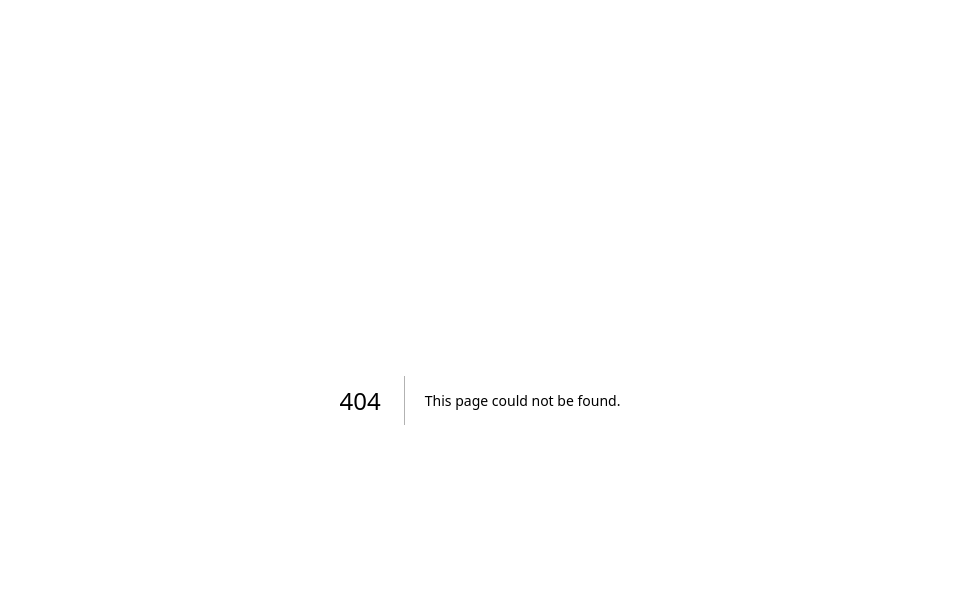
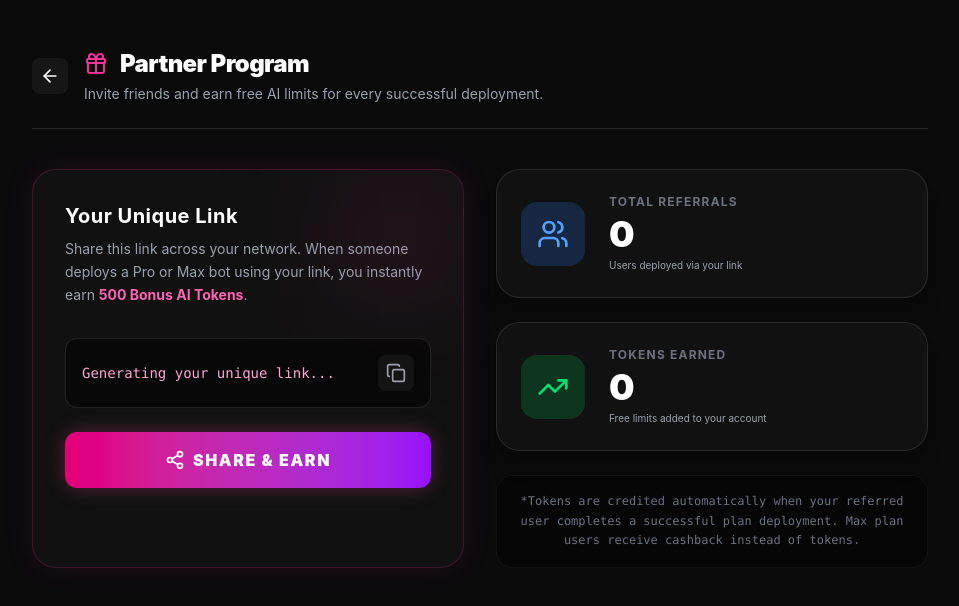
Before and after one commit to hopondfgvcx501-rgb/clawlink, a Next.js app: page /dashboard/referral in a window 1280 px wide. Before the commit this address had no page. Shown: the top 606 px of the page, without its empty margins (160-1119 px from the left). Built offline with nearby package versions, Linux system fonts and the light colour scheme; no server answers; the database is empty; sample sign-in values are in the browser's storage.

Commit message:
launched viral growth referral system with tracking UI

```diff
--- /dev/null
+++ b/app/api/referral/route.ts
@@ -0,0 +1,48 @@
+import { NextResponse } from "next/server";
+import { createClient } from "@supabase/supabase-js";
+import crypto from "crypto";
+
+export const dynamic = "force-dynamic";
+
+const supabaseUrl = process.env.NEXT_PUBLIC_SUPABASE_URL || "";
+const supabaseKey = process.env.SUPABASE_SERVICE_ROLE_KEY || process.env.NEXT_PUBLIC_SUPABASE_ANON_KEY || "";
+const supabase = createClient(supabaseUrl, supabaseKey);
+
+export async function GET(req: Request) {
+    try {
+        const { searchParams } = new URL(req.url);
+        const email = searchParams.get('email');
+
+        if (!email) return NextResponse.json({ success: false, error: "Email required" }, { status: 400 });
+
+        // 1. Fetch User Data
+        let { data: user, error } = await supabase
+            .from("user_configs")
+            .select("referral_code, total_referrals, referral_earnings")
+            .eq("email", email)
+            .single();
+
+        if (error && error.code !== 'PGRST116') throw error; // PGRST116 is "Not Found"
+
+        // 2. Generate Unique Referral Code if not exists
+        if (user && !user.referral_code) {
+            // Generate a random 6-character hex code
+            const newCode = "CLAW" + crypto.randomBytes(3).toString("hex").toUpperCase();
+
+            await supabase
+                .from("user_configs")
+                .update({ referral_code: newCode, total_referrals: 0, referral_earnings: 0 })
+                .eq("email", email);
+
+            user.referral_code = newCode;
+            user.total_referrals = 0;
+            user.referral_earnings = 0;
+        }
+
+        return NextResponse.json({ success: true, data: user });
+
+    } catch (error: any) {
+        console.error("Referral API Error:", error.message);
+        return NextResponse.json({ success: false, error: "Failed to fetch referral stats" }, { status: 500 });
+    }
+}
--- /dev/null
+++ b/app/dashboard/referral/page.tsx
@@ -0,0 +1,133 @@
+"use client";
+
+import { useSession } from "next-auth/react";
+import { useEffect, useState } from "react";
+import { motion } from "framer-motion";
+import { Gift, Copy, Share2, TrendingUp, Users, ArrowLeft, CheckCircle2 } from "lucide-react";
+import { useRouter } from "next/navigation";
+
+export default function ReferralDashboard() {
+  const { data: session, status } = useSession();
+  const router = useRouter();
+
+  const [stats, setStats] = useState<any>(null);
+  const [isLoading, setIsLoading] = useState(true);
+  const [copied, setCopied] = useState(false);
+
+  useEffect(() => {
+    if (status === "unauthenticated") router.push("/");
+
+    if (session?.user?.email) {
+      fetch(`/api/referral?email=${session.user.email}`)
+        .then(res => res.json())
+        .then(data => {
+          if (data.success && data.data) {
+            setStats(data.data);
+          }
+          setIsLoading(false);
+        });
+    }
+  }, [session, status, router]);
+
+  const referralLink = stats?.referral_code
+    ? `https://clawlink.com/?ref=${stats.referral_code}`
+    : "Generating your unique link...";
+
+  const handleCopy = () => {
+    if (!stats?.referral_code) return;
+    navigator.clipboard.writeText(referralLink);
+    setCopied(true);
+    setTimeout(() => setCopied(false), 2000);
+  };
+
+  const handleShare = () => {
+    if (navigator.share && stats?.referral_code) {
+      navigator.share({
+        title: "Deploy your AI Bot instantly with ClawLink",
+        text: "I use ClawLink to run my AI support bots. Use my link to get priority servers!",
+        url: referralLink,
+      }).catch(console.error);
+    } else {
+      handleCopy();
+    }
+  };
+
+  if (isLoading || status === "loading") {
+    return <div className="min-h-screen bg-[#0A0A0B] flex items-center justify-center text-blue-500 animate-pulse font-mono">LOADING VIRAL ENGINE...</div>;
+  }
+
+  return (
+    <div className="min-h-screen bg-[#0A0A0B] text-white p-6 md:p-12 font-sans selection:bg-pink-500/30">
+      <header className="max-w-4xl mx-auto flex items-center gap-4 mb-10 border-b border-white/10 pb-6">
+        <button onClick={() => router.push('/dashboard')} className="p-2 bg-white/5 hover:bg-white/10 rounded-lg transition-colors"><ArrowLeft className="w-5 h-5"/></button>
+        <div>
+          <h1 className="text-2xl font-black tracking-tight flex items-center gap-3">
+            <Gift className="w-6 h-6 text-pink-500" /> Partner Program
+          </h1>
+          <p className="text-sm text-gray-400 mt-1">Invite friends and earn free AI limits for every successful deployment.</p>
+        </div>
+      </header>
+
+      <main className="max-w-4xl mx-auto grid grid-cols-1 md:grid-cols-2 gap-8">
+
+        {/* The Link Card */}
+        <motion.div initial={{ opacity: 0, y: 20 }} animate={{ opacity: 1, y: 0 }} className="bg-[#111] border border-pink-500/20 rounded-3xl p-8 shadow-[0_0_30px_rgba(236,72,153,0.1)] relative overflow-hidden">
+          <div className="absolute top-0 right-0 w-32 h-32 bg-pink-500/10 blur-[60px] pointer-events-none"></div>
+
+          <h3 className="text-xl font-bold text-white mb-2 tracking-wide">Your Unique Link</h3>
+          <p className="text-sm text-gray-400 mb-8 leading-relaxed">Share this link across your network. When someone deploys a Pro or Max bot using your link, you instantly earn <strong className="text-pink-400">500 Bonus AI Tokens</strong>.</p>
+
+          <div className="bg-black/50 border border-white/10 p-4 rounded-xl flex items-center justify-between gap-4 mb-6 relative">
+            <p className="font-mono text-sm text-pink-300 truncate select-all">{referralLink}</p>
+            <button
+              onClick={handleCopy}
+              className="p-2 bg-white/5 hover:bg-white/10 rounded-lg transition-colors shrink-0"
+              title="Copy Link"
+            >
+              {copied ? <CheckCircle2 className="w-5 h-5 text-green-500"/> : <Copy className="w-5 h-5 text-gray-400"/>}
+            </button>
+          </div>
+
+          <button
+            onClick={handleShare}
+            className="w-full bg-gradient-to-r from-pink-600 to-purple-600 hover:from-pink-500 hover:to-purple-500 text-white font-black uppercase tracking-widest py-4 rounded-xl shadow-[0_0_20px_rgba(236,72,153,0.3)] transition-all flex items-center justify-center gap-2"
+          >
+            <Share2 className="w-5 h-5" /> Share & Earn
+          </button>
+        </motion.div>
+
+        {/* Stats Card */}
+        <motion.div initial={{ opacity: 0, y: 20 }} animate={{ opacity: 1, y: 0 }} transition={{ delay: 0.1 }} className="flex flex-col gap-6">
+
+          <div className="bg-[#111] border border-white/10 rounded-3xl p-6 shadow-xl flex items-center gap-6">
+            <div className="w-16 h-16 rounded-2xl bg-blue-500/20 text-blue-400 flex items-center justify-center shrink-0">
+              <Users className="w-8 h-8"/>
+            </div>
+            <div>
+              <p className="text-xs font-bold text-gray-500 uppercase tracking-widest mb-1">Total Referrals</p>
+              <h2 className="text-4xl font-black text-white">{stats?.total_referrals || 0}</h2>
+              <p className="text-[10px] text-gray-400 mt-1">Users deployed via your link</p>
+            </div>
+          </div>
+
+          <div className="bg-[#111] border border-white/10 rounded-3xl p-6 shadow-xl flex items-center gap-6">
+            <div className="w-16 h-16 rounded-2xl bg-green-500/20 text-green-400 flex items-center justify-center shrink-0">
+              <TrendingUp className="w-8 h-8"/>
+            </div>
+            <div>
+              <p className="text-xs font-bold text-gray-500 uppercase tracking-widest mb-1">Tokens Earned</p>
+              <h2 className="text-4xl font-black text-white">{stats?.referral_earnings || 0}</h2>
+              <p className="text-[10px] text-gray-400 mt-1">Free limits added to your account</p>
+            </div>
+          </div>
+
+          <div className="bg-black/40 border border-white/5 rounded-2xl p-4 text-xs text-gray-500 font-mono leading-relaxed text-center">
+            *Tokens are credited automatically when your referred user completes a successful plan deployment. Max plan users receive cashback instead of tokens.
+          </div>
+
+        </motion.div>
+
+      </main>
+    </div>
+  );
+}
```
